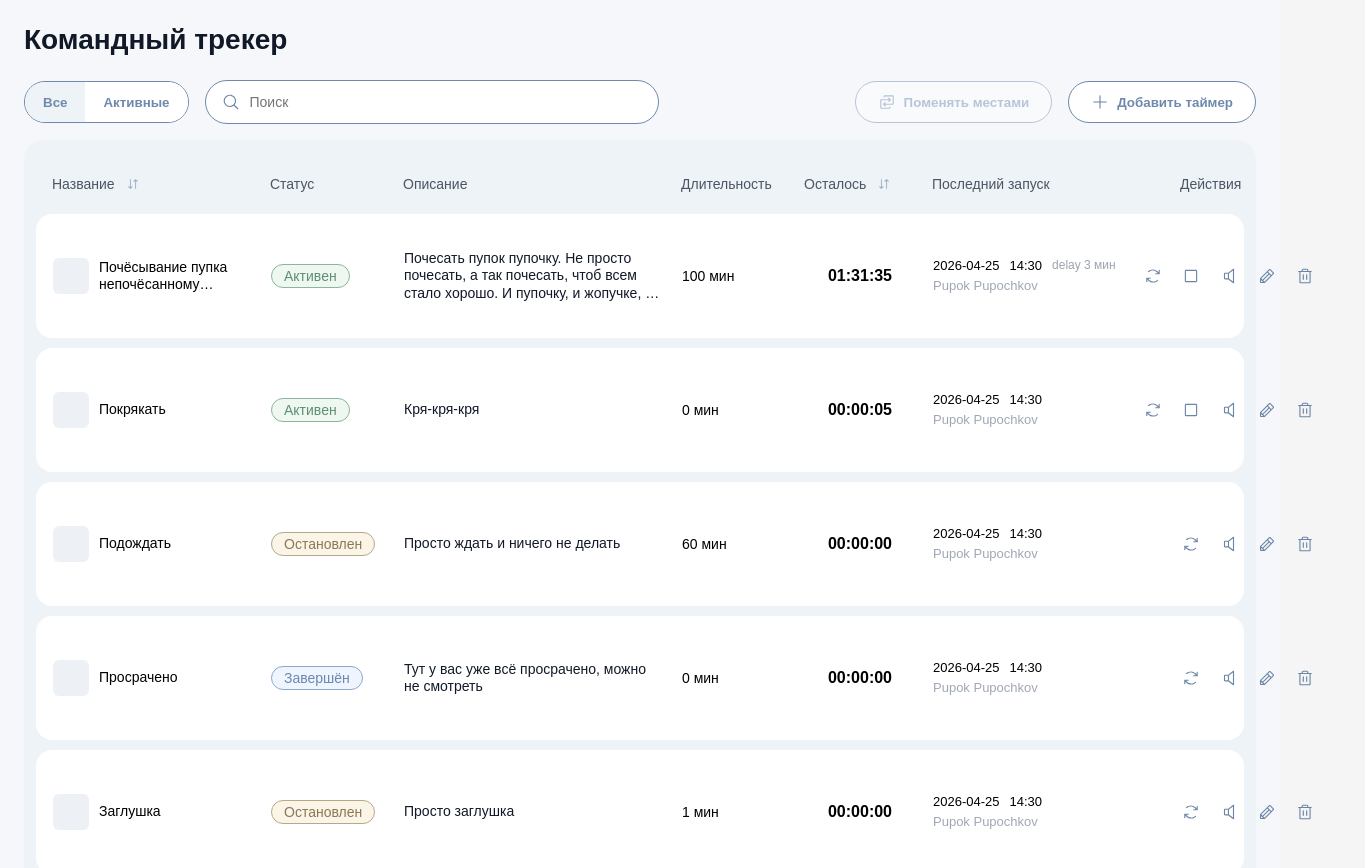
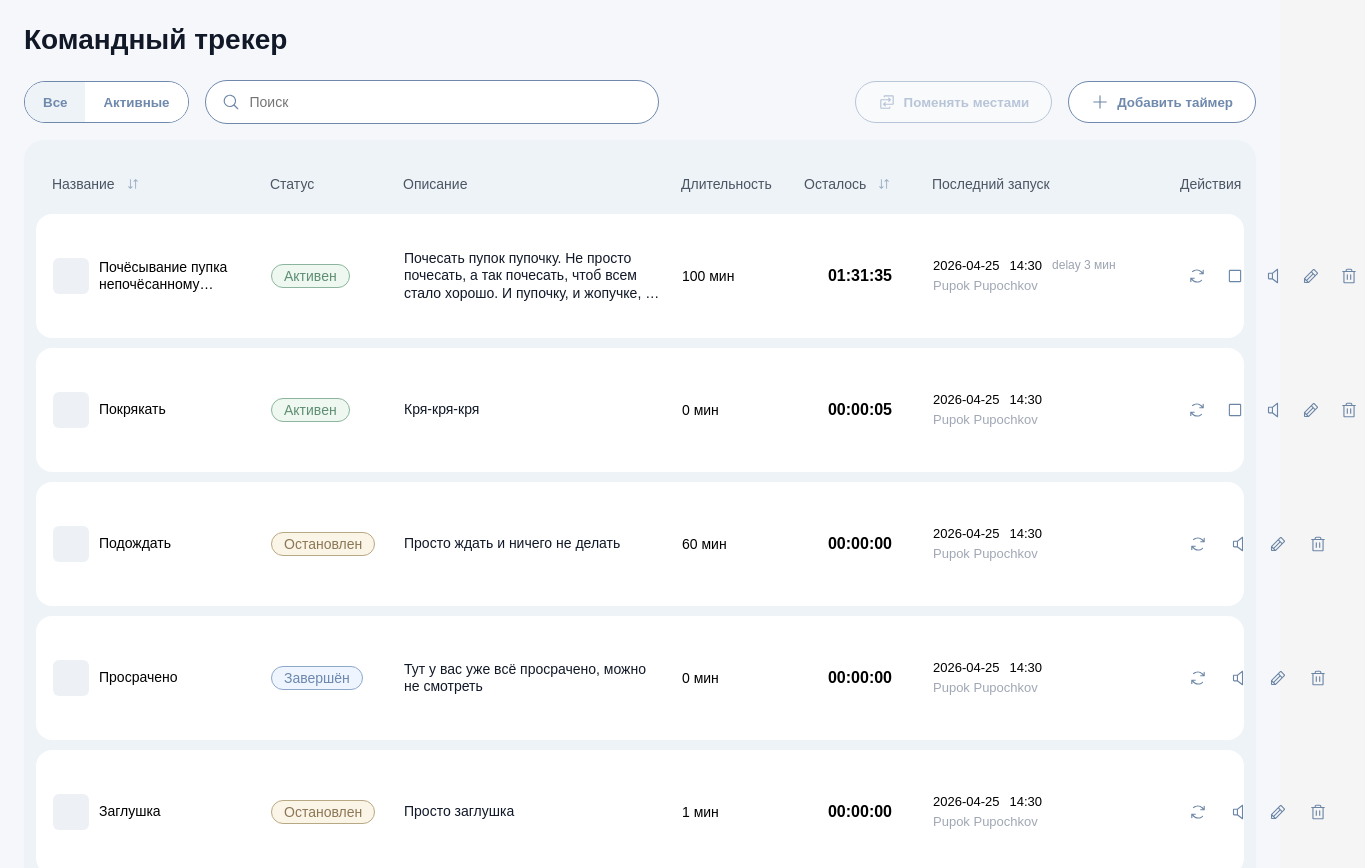
Before and after one commit to pandonyannyan/timer-app, a Vue app in the folder frontend/: page / in a window 1280 px wide. Shown: the top 868 px of the page, 1365 px wide, since content can reach past the window. Built offline with nearby package versions, Linux system fonts and the light colour scheme.

Commit message:
Action buttons align fix

```diff
--- a/frontend/src/components/timers/TimerRow.vue
+++ b/frontend/src/components/timers/TimerRow.vue
@@ -189,7 +189,7 @@ function stopTimer() {
 <style scoped>
 .row {
   display: grid;
-  grid-template-columns: 200px 115px minmax(260px, 1fr) 105px 110px 230px 140px;
+  grid-template-columns: 200px 115px minmax(260px, 1fr) 105px 110px 230px minmax(180px, 190px);
   align-items: center;
   gap: 18px;
 
@@ -324,7 +324,7 @@ function stopTimer() {
   display: flex;
   align-items: center;
   gap: 6px;
-  justify-content: flex-end;
+  justify-content: flex-start;
   flex-wrap: nowrap;
 }
 
--- a/frontend/src/components/timers/TimersTable.vue
+++ b/frontend/src/components/timers/TimersTable.vue
@@ -86,7 +86,7 @@ defineEmits<{
 
 .header {
   display: grid;
-  grid-template-columns: 200px 115px minmax(260px, 1fr) 105px 110px 230px 140px;
+  grid-template-columns: 200px 115px minmax(260px, 1fr) 105px 110px 230px minmax(180px, 190px);
   gap: 18px;
 
   padding: 14px 16px 18px;
```
